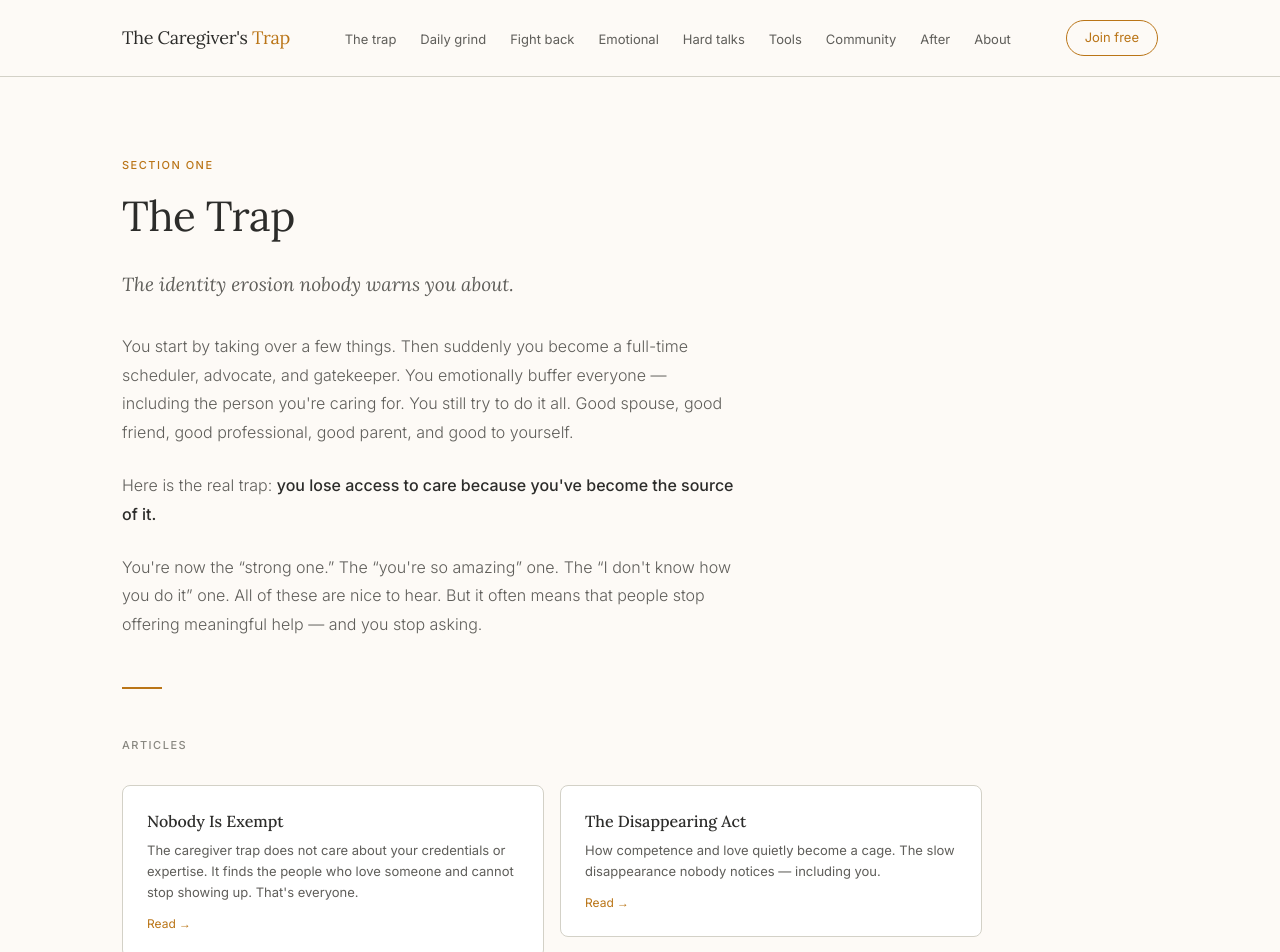
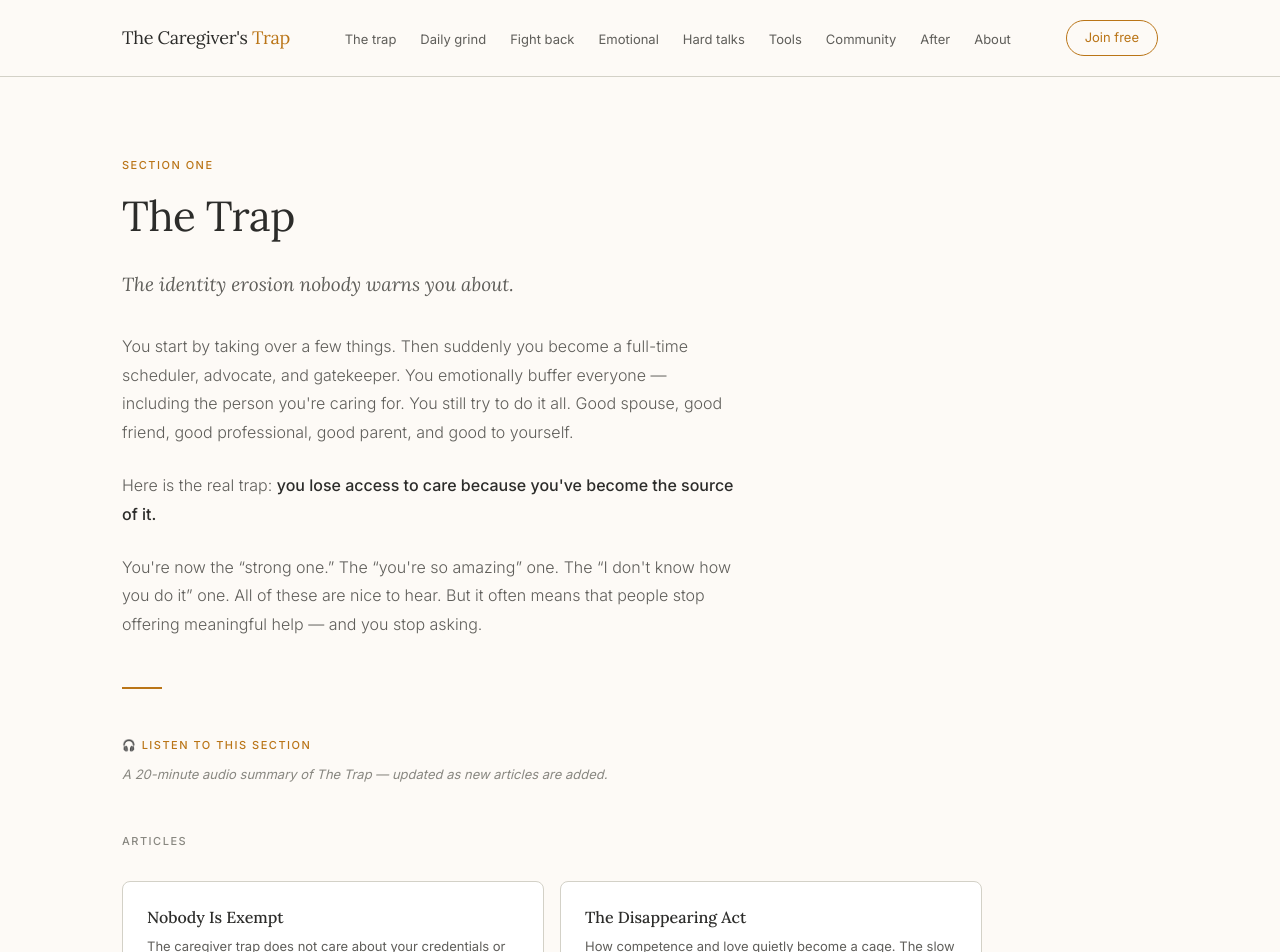
Before and after one commit to caseywsj/caregivertrap, a Next.js app: page /the-trap in a window 1280 px wide. Shown: the top 952 px of the page. Built offline with nearby package versions, Linux system fonts and the light colour scheme.

Commit message:
Add audio player to The Trap section page

```diff
--- a/app/the-trap/page.tsx
+++ b/app/the-trap/page.tsx
@@ -32,7 +32,16 @@ export default function TheTrap() {
 
         <div style={{ width: "40px", height: "1.5px", background: "#BA7517", margin: "0 0 3rem 2rem" }} />
 
-        <section style={{ padding: "0 2rem 4rem" }}>
+        <section style={{ padding: "0 2rem 2rem", maxWidth: "680px" }}>
+          <p style={{ fontSize: "11px", letterSpacing: "1.5px", textTransform: "uppercase" as const, color: "#BA7517", marginBottom: "0.75rem", fontWeight: 500 }}>
+            🎧 Listen to this section
+          </p>
+          <p style={{ fontSize: "13px", color: "#888780", marginBottom: "1rem", fontStyle: "italic" }}>A 20-minute audio summary of The Trap — updated as new articles are added.</p>
+          <div id="buzzsprout-player-19115413"></div>
+          <script src="https://www.buzzsprout.com/2615249/episodes/19115413-the-caregiver-s-trap-a-roadmap-for-preservation-and-connection.js?container_id=buzzsprout-player-19115413&player=small" type="text/javascript" charset="utf-8"></script>
+        </section>
+
+                <section style={{ padding: "0 2rem 4rem" }}>
           <p style={{ fontSize: "11px", letterSpacing: "1.5px", textTransform: "uppercase" as const, color: "#888780", marginBottom: "2rem", fontWeight: 500 }}>
             Articles
           </p>
```
